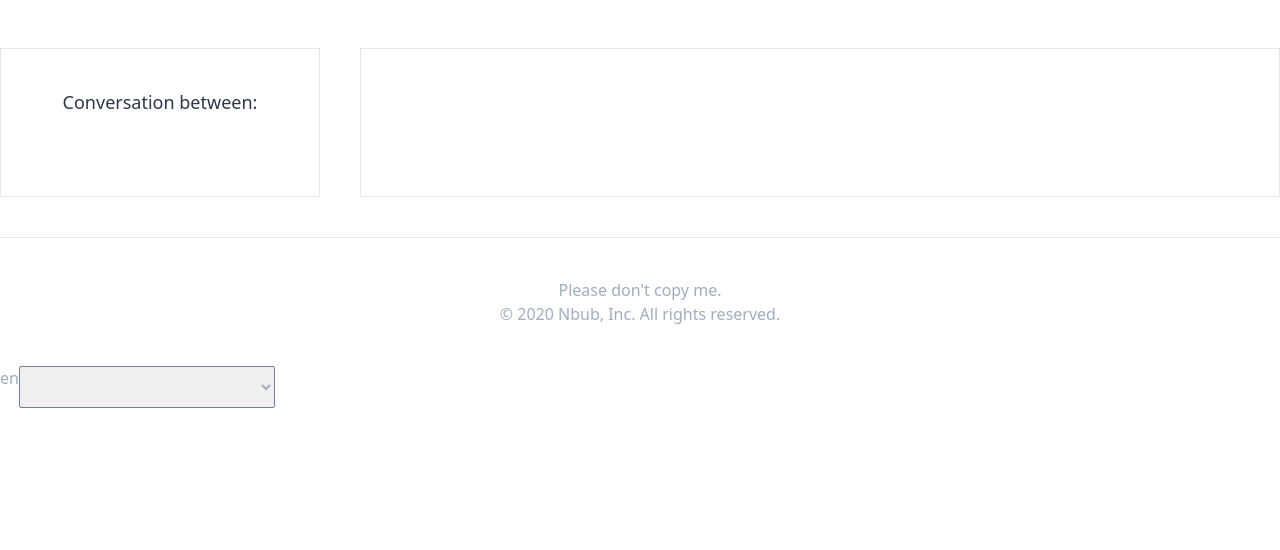
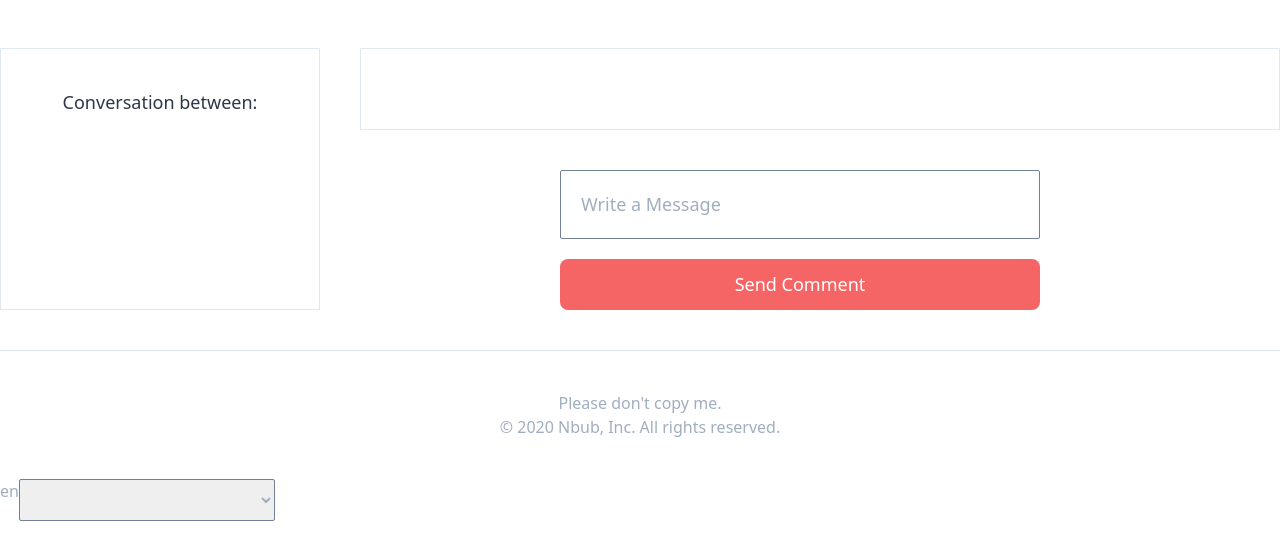
Before and after one commit to jhunderdog/airbnb-clone, a Django app: template templates/conversations/conversation_detail.html in a window 1280 px wide. Shown: the part 80-630 px from the top of the page. Run offline with Django 3.2, Linux system fonts and the light colour scheme; the template is opened without the code that fills it, so the values that code supplies are empty; style sheets or scripts are compiled from the project's sources; some libraries are stand-ins or nearby versions.

Commit message:
Creating a Message part One

```diff
--- /dev/null
+++ b/conversations/forms.py
@@ -0,0 +1,5 @@
+from django import forms
+
+class AddCommentForm(forms.Form):
+
+    message = forms.CharField(required=True, widget=forms.TextInput(attrs={"placeholder": "Add a Comment"}))
--- a/templates/conversations/conversation_detail.html
+++ b/templates/conversations/conversation_detail.html
@@ -25,7 +25,8 @@
                 {% endfor %}
             </div>
         </div>
-        <div class="border flex-grow ml-10 p-10 flex flex-col">
+        <div class="flex-grow">
+        <div class="border  ml-10 p-10 flex flex-col">
                 {% if conversation.messages.count == 0 %}
                     no messages
                 {% else %}
@@ -48,6 +49,13 @@
                         </div>
                     {% endfor %}
                 {% endif %}
+
+            </div>
+            <form class="mt-10 w-1/2 mx-auto" method="POST">
+                {% csrf_token %}
+                <input class="border-box mb-5" name="message" placeholder="Write a Message" required />
+                <button class="btn-link">Send Comment</button>
+            </form>
         </div>
 
     </div>
--- a/users/models.py
+++ b/users/models.py
@@ -3,11 +3,11 @@ from django.utils.translation import gettext_lazy as _
 from django.conf import settings
 from django.contrib.auth.models import AbstractUser
 from django.db import models
-from core import managers as core_managers
 from django.core.mail import send_mail
 from django.utils.html import strip_tags
 from django.shortcuts import reverse
 from django.template.loader import render_to_string
+from core import managers as core_managers
 
 # Create your models here.
 class User(AbstractUser):
```
Also changed, not shown: conversations/views.py (+30 -8 lines). Lines whose indentation alone changed are shown as unchanged.
